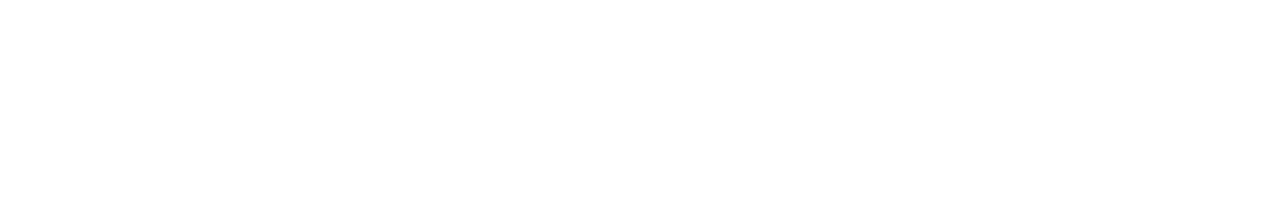
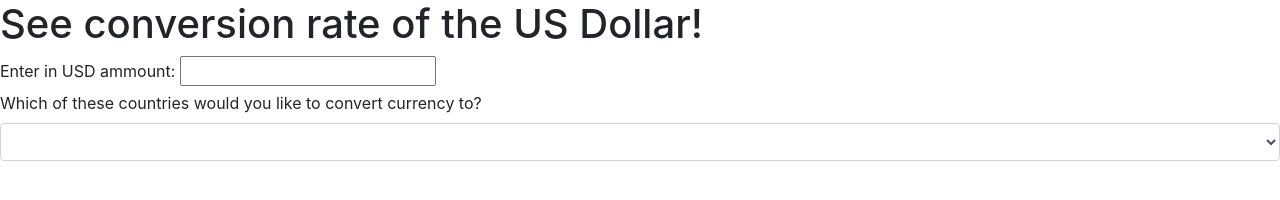
Before and after one commit to NoelKirkland/currency-exchange-calculator, a website built with webpack: page src/index.html in a window 1280 px wide. Built offline with nearby package versions, Linux system fonts and the light colour scheme.

Commit message:
create super simply front end design

```diff
--- a/spec.txt
+++ b/spec.txt
@@ -0,0 +1 @@
+(`https://v6.exchangerate-api.com/v6/${process.env.API_KEY}/latest/${country}`)
--- a/src/index.html
+++ b/src/index.html
@@ -5,6 +5,22 @@
     <title>Currency Exchange Calculator</title>
   </head>
   <body>
+    <h1>See conversion rate of the US Dollar!</h1>
+    <label for="ammount-usd">Enter in USD ammount:</label>
+    <input id="ammount-usd" class="form-control-box" type="number">
+    <br>
+    <label for="country">Which of these countries would you like to convert currency to?</label>
+    <select class="form-control" id="country">
+      <option></option>
+      <option>Japan</option>
+      <option>China</option>
+      <option>Hong Kong</option>
+      <option>The European Union</option>
 
+      <button type="submit" class="btn">Submit</button>
+
+      <div class="show-exchange"></div>
+      <div class="show-errors"></div>
+    </select>
   </body>
 </html>
```
